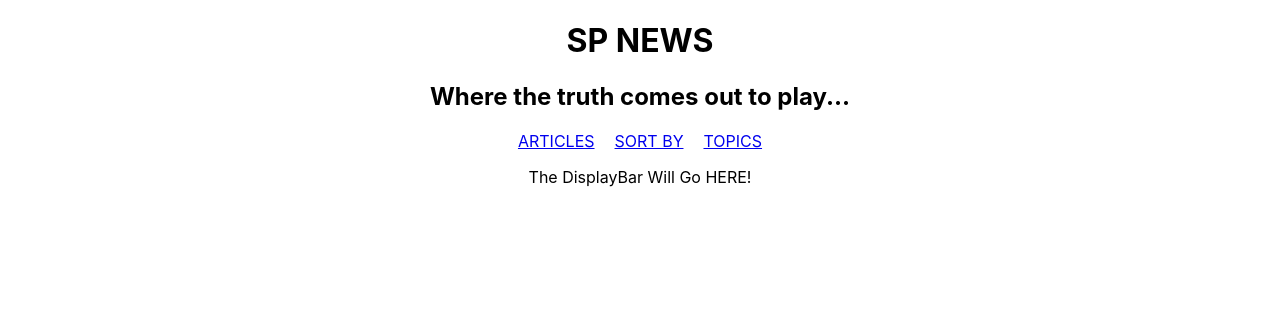
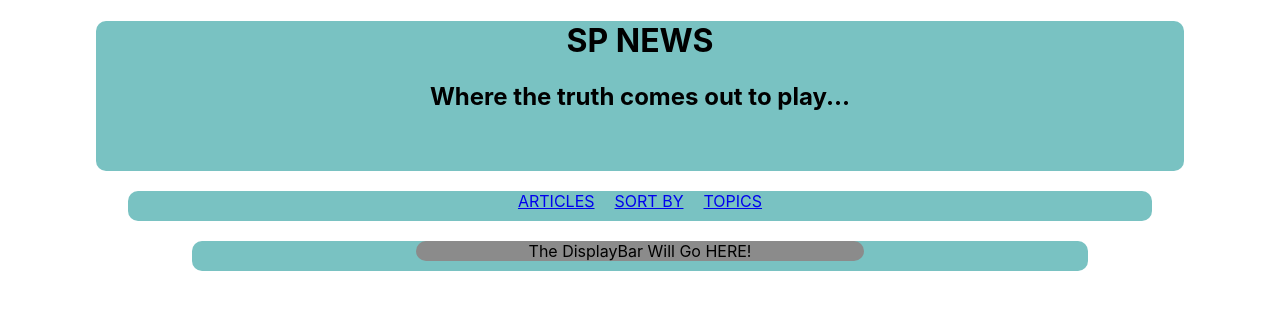
Before and after one commit to PsimanUK/sp-news, a React (Create React App) app: page /topics/1 in a window 1280 px wide. Shown: the top 310 px of the page. Built offline with nearby package versions, Linux system fonts and the light colour scheme.

Commit message:
Added an ArticleCard component and added some styling so the position of the cards more closely resemble the desired look.

```diff
--- a/src/App.css
+++ b/src/App.css
@@ -2,6 +2,81 @@
   text-align: center;
 }
 
+.heading {
+  margin: auto;
+  max-width: 85%;
+  height: 150px;
+  background-color: rgb(121, 194, 194);
+  border-radius: 10px;
+}
+
+.NavBarSelectors {
+  margin: auto;
+  max-width: 80%;
+  height: 30px;
+  text-align: center;
+  background-color: rgb(121, 194, 194);
+  border-radius: 10px;
+}
+
+.DisplayBar {
+  margin: auto;
+  max-width: 70%;
+  height: 30px;
+  text-align: center;
+  background-color: rgb(121, 194, 194);
+  border-radius: 10px;
+}
+
+.DisplayBarInfo {
+  margin: auto;
+  align-self: auto;
+  max-width: 50%;
+  height: 20px;
+  text-align: center;
+  background-color: rgb(139, 139, 139);
+  border-radius: 10px;
+}
+
+
 label {
   padding: 10px;
 }
+
+.ArticleCard {
+  padding: 20px;
+}
+
+.card {
+  margin: auto;
+  align-self: center;
+  max-width: 80%;
+  box-shadow: 0 8px 16px 0 rgba(0,0,0,0.2);
+  transition: 0.3s;
+  border-radius: 5px;
+}
+
+.card:hover {
+  box-shadow: 0 4px 8px 0 rgba(0,0,0,0.2);
+}
+
+.card__topic {
+  font-size: 10px;
+}
+
+.card__votes {
+  font-size: 10px;
+}
+
+.card__comment-count {
+  font-size: 10px;
+}
+
+.card__date {
+  font-size: 10px;
+}
+
+.card__button {
+  text-align: center;
+  max-width: 50px
+}
--- a/src/App.js
+++ b/src/App.js
@@ -8,6 +8,7 @@ function App() {
   return (
     <div className="App">
       <Header />
+      <br />
       <NavBar />
       <MainBody />
     </div>
--- /dev/null
+++ b/src/components/ArticleCard.jsx
@@ -0,0 +1,33 @@
+import React from 'react';
+
+const ArticleCard = (props) => {
+    const { author,
+        title,
+        article_id,
+        topic,
+        created_at,
+        votes,
+        comment_count }
+        = props.article;
+
+    const formattedDate = created_at;
+    return (
+        <div className="card" key={article_id}>
+            <div className="column-one">
+                <p className="card__topic" >TOPIC: {topic}</p>
+                <h3 className="card__title" >{title}</h3>
+                <p className="card__date">{formattedDate}</p>
+            </div>
+            <div className="column-two">
+                <p className="card__votes">VOTES: {votes}</p>
+                <p className="card__comment-count">COMMENTS: {comment_count}</p>
+            </div>
+            <div className="column-three">
+                <button className="card__button">HIDE</button>
+                <p className="card__author" >{author}</p>
+            </div>
+        </div>
+    );
+};
+
+export default ArticleCard;
--- a/src/components/Articles.jsx
+++ b/src/components/Articles.jsx
@@ -1,5 +1,6 @@
 import React, { Component } from 'react';
 import * as api from '../utils/api';
+import ArticleCard from './ArticleCard';
 
 class Articles extends Component {
 
@@ -21,7 +22,7 @@ class Articles extends Component {
         return (
             <div>
                 {this.state.articles.map((article) => {
-                    return <p key={article.article_id}>{article.title}</p>
+                    return <ArticleCard article={article} />
                 })}
             </div>
         );
--- a/src/components/DisplayBar.jsx
+++ b/src/components/DisplayBar.jsx
@@ -2,8 +2,8 @@ import React from 'react';
 
 const DisplayBar = () => {
     return (
-        <div>
-            <p>The DisplayBar Will Go HERE!</p>
+        <div className="DisplayBar">
+            <p className="DisplayBarInfo" >The DisplayBar Will Go HERE!</p>
         </div>
     );
 };
--- a/src/components/Header.jsx
+++ b/src/components/Header.jsx
@@ -2,7 +2,7 @@ import React from 'react';
 
 const Header = () => {
     return (
-        <header>
+        <header className="heading" >
             <h1>SP NEWS</h1>
             <h2>Where the truth comes out to play...</h2>
         </header>
--- a/src/components/NavBar.jsx
+++ b/src/components/NavBar.jsx
@@ -16,6 +16,7 @@ class NavBar extends Component {
                     <Link to={`/${this.state.sort_by}`}><label>SORT BY</label></Link>
                     <Link to="/topics"><label>TOPICS</label></Link>
                 </section>
+                <br />
                 <section>
                     <DisplayBar />
                 </section>
```
Also changed, not shown: 1 other file (tests, documents, lock files or other folders).
